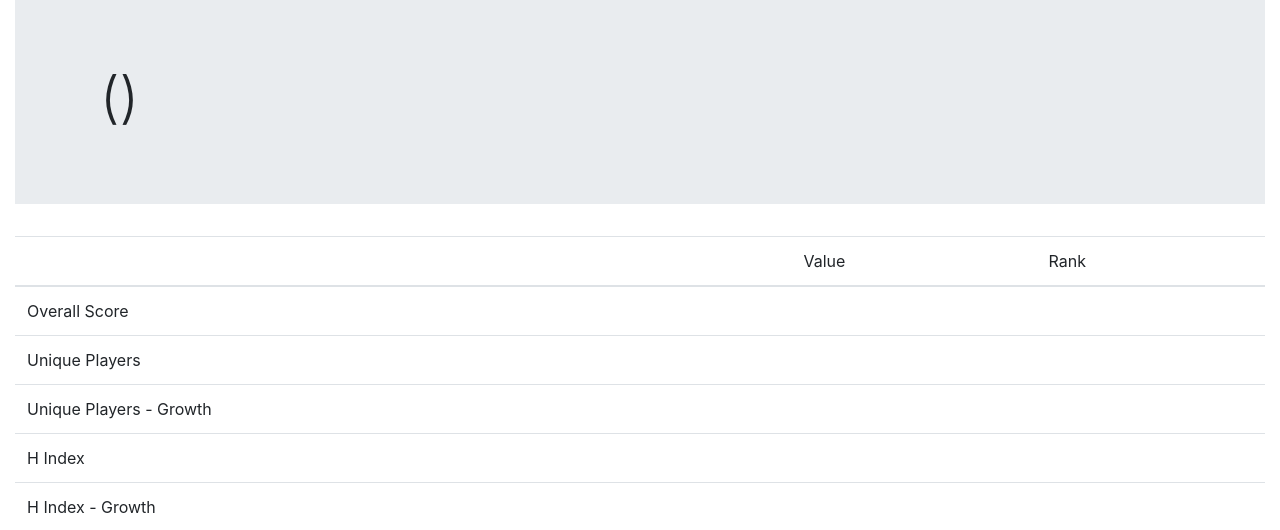
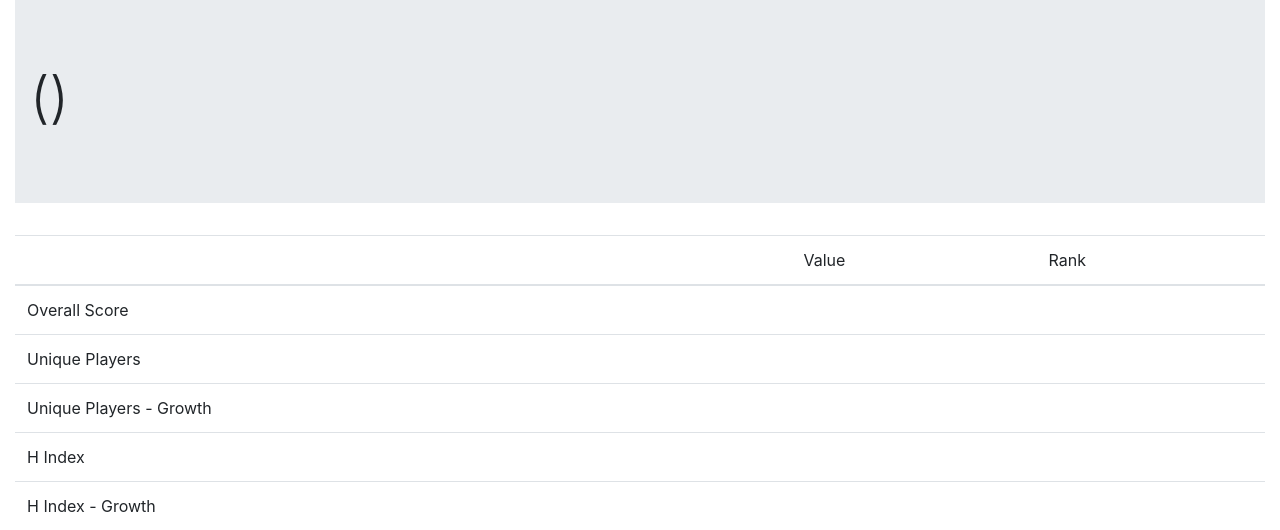
Before and after one commit to cbbowman/board-game-data, a Django app: template game_trends/trends_app/templates/game.html in a window 1280 px wide. Shown: the part 56-586 px from the top of the page. Run offline with Django 3.2, Linux system fonts and the light colour scheme; the template is opened without the code that fills it, so the values that code supplies are empty; some libraries are stand-ins or nearby versions.

Commit message:
adjust jumbotron

```diff
--- a/game_trends/trends_app/templates/game.html
+++ b/game_trends/trends_app/templates/game.html
@@ -50,7 +50,7 @@
 		</div>
 		{% endif %}
         <div class="jumbotron jumbotron-fluid">
-            <div class="container">
+            <div class="container row">
                 <div class="col-4">
                     <h1 class="display-4">{{game.name}} ({{game.year_published}})</h1>
                 </div>
```
